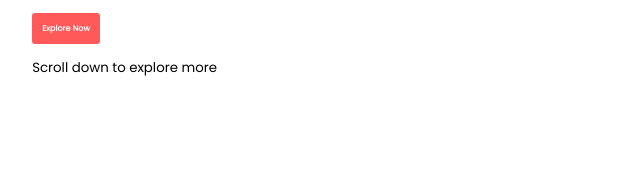
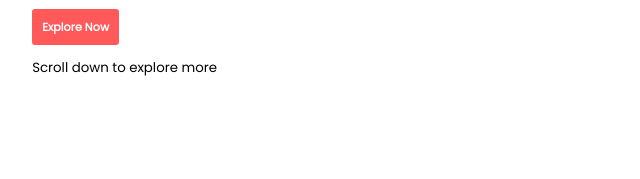
Before and after one commit to nnabicse/Modern-Developer-Portfolio, a plain HTML site: page index.html in a window 1280 px wide. Shown: the part 524-703 px from the top of the page, 84-724 px from the left. Drawn offline with Linux system fonts and the light colour scheme.

Commit message:
button text size increased

```diff
--- a/index.css
+++ b/index.css
@@ -29,7 +29,7 @@ body{
     background-color: #FF5959;
     border-radius: 3px;
     padding: 10px;
-    font-size: 50%;
+    font-size: 70%;
     color: white;
 }
 
```
